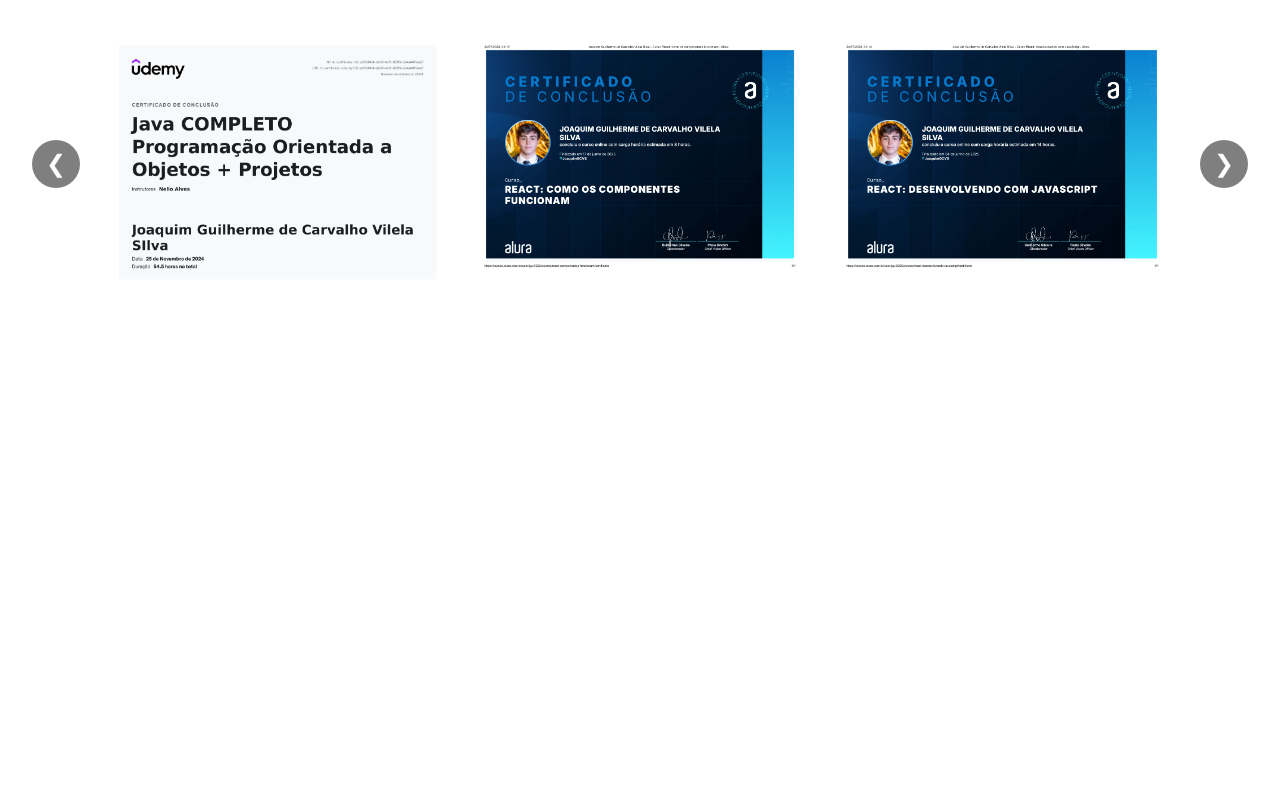
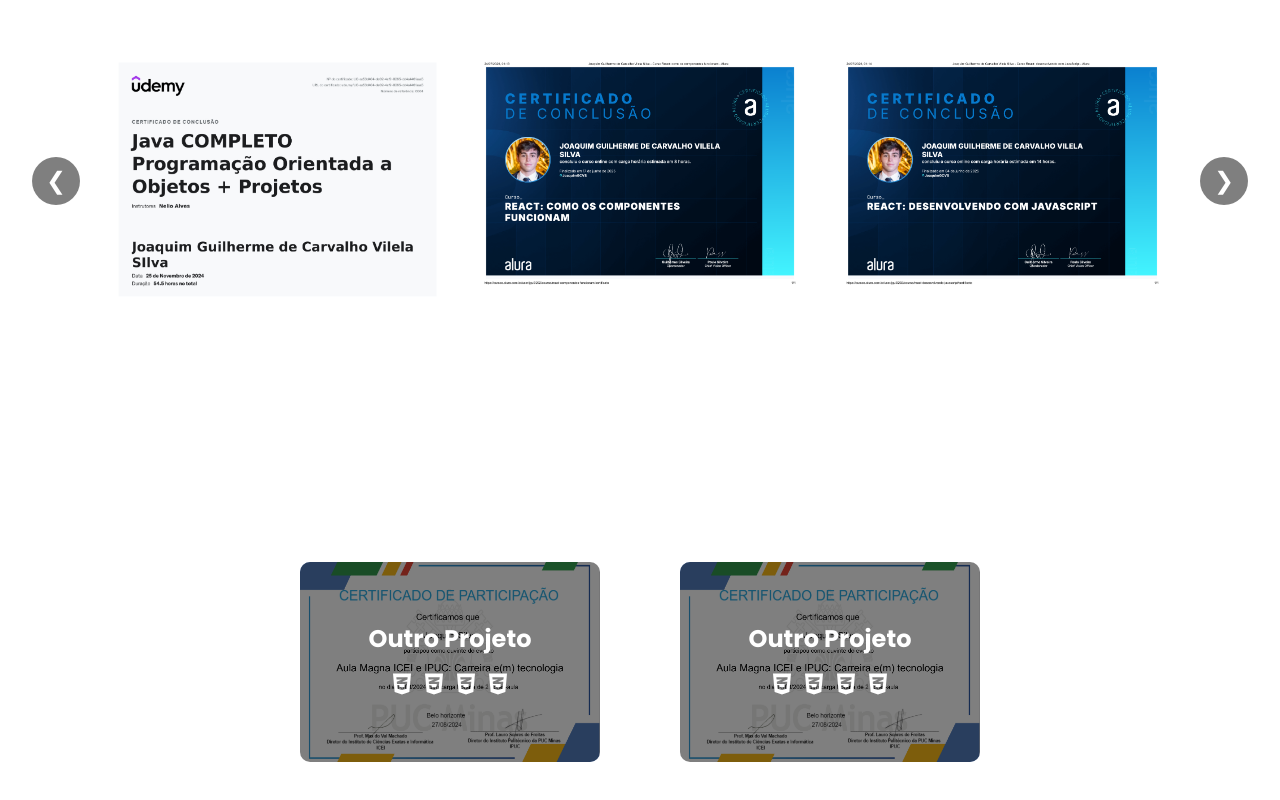
Before and after one commit to JoaquimGCVS/Portifolio, a React (Vite) app: page /sobre in a window 1280 px wide. Shown: the part 1990-2790 px from the top of the page. Before the commit the page ends 2407 px from the top, so only its background shows below. Built offline with nearby package versions, Linux system fonts and the light colour scheme.

Commit message:
Add Projetos section with CardProjeto component; update routing and styles for improved layout and responsiveness

```diff
--- a/src/AppRouter.jsx
+++ b/src/AppRouter.jsx
@@ -10,6 +10,7 @@
             <Routes>
                 <Route path="/" element={<OnePage scrollTo="home"/>} />
                 <Route path="/sobre" element={<OnePage scrollTo="sobre"/>} />
+                <Route path="/projetos" element={<OnePage scrollTo="projetos"/>} />
             </Routes>
         </BrowserRouter>
     )
--- /dev/null
+++ b/src/components/CardProjeto/CardProjeto.css
@@ -0,0 +1,38 @@
+.card-projeto {
+    width: 300px;
+    height: 200px;
+    background-size: cover;
+    background-position: center;
+    border-radius: 10px;
+    overflow: hidden;
+    display: flex;
+    align-items: flex-end;
+    transition: transform 0.2s ease;
+}
+
+.card-projeto:hover {
+    transform: scale(1.03);
+}
+
+.overlay {
+    width: 100%;
+    height: 100%;
+    background-color:var(--cor-cinza);
+    color: var(--cor-branco);
+    padding: 1rem;
+    display: flex;
+    flex-direction: column;
+    justify-content: center;
+    align-items: center;
+    gap: 1rem;
+}
+
+.overlay h2, .overlay span {
+    font-size: var(--font-s2);
+}
+
+.tecnologias-projeto {
+    display: flex;
+    gap: 0.5rem;
+    flex-wrap: wrap;
+}
--- /dev/null
+++ b/src/components/CardProjeto/CardProjeto.jsx
@@ -0,0 +1,18 @@
+import "./CardProjeto.css";
+
+const CardProjeto = ({titulo, imagem, tecnologias}) => {
+    return (
+        <div className="card-projeto" style={{backgroundImage: `url(${imagem})`}}>
+            <div className="overlay">
+                <h2>{titulo}</h2>
+                <div className="tecnologias-projeto">
+                    {tecnologias.map((Icon, index) => (
+                        <span key={index}>{Icon}</span>
+                    ))}
+                </div>
+            </div>
+        </div>
+    )
+}
+
+export default CardProjeto;
--- a/src/components/Header/Header.css
+++ b/src/components/Header/Header.css
@@ -27,11 +27,11 @@
 
 .rota {
     text-decoration: none;
-    color: var(--cor-preto);
+    color: var(--cor-hover);
     font-size: var(--font-s1);
+    transition: color 0.2s ease;
 }
 
 .rota:hover {
-
-    border-bottom: 2px solid var(--cor-preto);
+    color: var(--cor-preto);
 }
--- a/src/sections/Home/Home.css
+++ b/src/sections/Home/Home.css
@@ -1,8 +1,8 @@
 .home-section {
-    padding: 0 8rem;
+    padding: 8rem 8rem;
     display: flex;
     align-items: center;
-    height: 100vh;
+    margin-top: 55px;
 }
 
 .texto {
--- a/src/sections/OnePage.jsx
+++ b/src/sections/OnePage.jsx
@@ -2,6 +2,7 @@
 import Home from './Home/Home';
 import Sobre from './Sobre/Sobre';
 import { useLocation } from "react-router-dom";
+import Projetos from "./Projetos/Projetos";
 
 const OnePage = ({ scrollTo }) => {
   const location = useLocation();
@@ -17,6 +18,7 @@
     <>
       <Home />
       <Sobre />
+      <Projetos />
     </>
   );
 };
--- a/src/sections/Projetos/Projetos.css
+++ b/src/sections/Projetos/Projetos.css
@@ -0,0 +1,15 @@
+.projetos-section {
+    display: flex;
+    flex-direction: column;
+    justify-content: center;
+    align-items: center;
+    padding: 8rem 8rem;
+}
+
+.container-projetos {
+    display: flex;
+    flex-wrap: wrap;
+    justify-content: center;
+    align-items: center;
+    gap: 5rem;
+}
--- a/src/sections/Projetos/Projetos.jsx
+++ b/src/sections/Projetos/Projetos.jsx
@@ -1,9 +1,45 @@
+import CardProjeto from "../../components/CardProjeto/CardProjeto";
 import "./Projetos.css";
+import certEv1 from '../../assets/certificados/eventos/AulaMagna.webp';
+
+import { FaJava, FaReact, FaHtml5, FaCss3Alt, FaUserGraduate, FaSearch, FaUsers, FaGitAlt } from "react-icons/fa";
+import { SiJavascript, SiSpring, SiMysql, SiC, SiVercel, SiNetlify, SiVite, SiFigma } from "react-icons/si";
 
 const Projetos = () => {
     return (
         <section id="projetos" className="projetos-section">
-
+            <div className="container-projetos">
+                <CardProjeto
+                titulo="Outro Projeto"
+                imagem={certEv1}
+                tecnologias={[<FaCss3Alt  />, <FaCss3Alt  />, <FaCss3Alt  />, <FaCss3Alt />]}
+                />
+                <CardProjeto
+                titulo="Outro Projeto"
+                imagem={certEv1}
+                tecnologias={[<FaCss3Alt size={24} />, <FaCss3Alt size={24} />, <FaCss3Alt size={24} />, <FaCss3Alt size={24} />]}
+                />
+                <CardProjeto
+                titulo="Outro Projeto"
+                imagem={certEv1}
+                tecnologias={[<FaCss3Alt size={24} />, <FaCss3Alt size={24} />, <FaCss3Alt size={24} />, <FaCss3Alt size={24} />]}
+                />
+                <CardProjeto
+                titulo="Outro Projeto"
+                imagem={certEv1}
+                tecnologias={[<FaCss3Alt size={24} />, <FaCss3Alt size={24} />, <FaCss3Alt size={24} />, <FaCss3Alt size={24} />]}
+                />
+                <CardProjeto
+                titulo="Outro Projeto"
+                imagem={certEv1}
+                tecnologias={[<FaCss3Alt size={24} />, <FaCss3Alt size={24} />, <FaCss3Alt size={24} />, <FaCss3Alt size={24} />]}
+                />
+                <CardProjeto
+                titulo="Outro Projeto"
+                imagem={certEv1}
+                tecnologias={[<FaCss3Alt size={24} />, <FaCss3Alt size={24} />, <FaCss3Alt size={24} />, <FaCss3Alt size={24} />]}
+                />
+            </div>
         </section>
     )
 }
--- a/src/sections/Sobre/Sobre.css
+++ b/src/sections/Sobre/Sobre.css
@@ -1,5 +1,8 @@
 .sobre-section {
-    padding-top: 4rem;
+    padding: 8rem 0;
+    display: flex;
+    flex-direction: column;
+    gap: 8rem;
 }
 
 .texto-sobre {
@@ -49,6 +52,5 @@
     display: flex;
     align-items: center;
     flex-direction: column;
-    padding: 8rem 0;
     gap: 5rem;
 }
--- a/src/sections/Sobre/Sobre.jsx
+++ b/src/sections/Sobre/Sobre.jsx
@@ -1,8 +1,6 @@
 import "./Sobre.css";
-import { FaJava, FaReact, FaHtml5, FaCss3Alt, FaUserGraduate, FaSearch, FaUsers, FaCertificate } from "react-icons/fa";
-import { SiJavascript, SiSpring, SiMysql, SiC } from "react-icons/si";
-import { FaGitAlt } from "react-icons/fa";
-import { SiVercel, SiNetlify, SiVite, SiFigma } from "react-icons/si";
+import { FaJava, FaReact, FaHtml5, FaCss3Alt, FaUserGraduate, FaSearch, FaUsers, FaGitAlt } from "react-icons/fa";
+import { SiJavascript, SiSpring, SiMysql, SiC, SiVercel, SiNetlify, SiVite, SiFigma } from "react-icons/si";
 
 import certEv1 from '../../assets/certificados/eventos/AulaMagna.webp';
 
```
